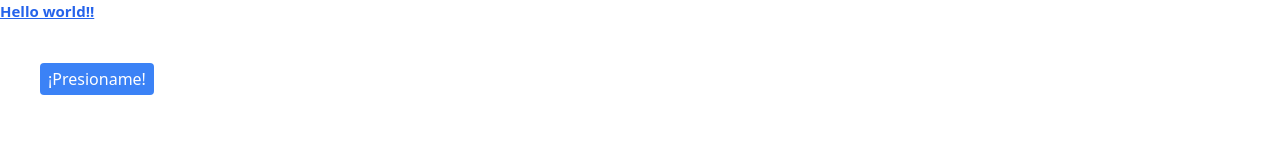
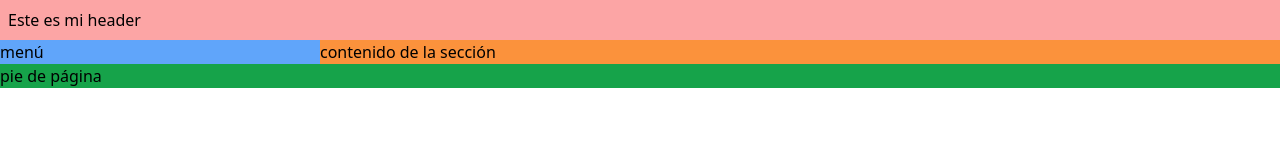
Before and after one commit to pintofelipe/ClassWednesday, a website: page src/index.html in a window 1280 px wide. Drawn offline with nearby package versions, Linux system fonts and the light colour scheme; files that its build step writes are made by us from their sources.

Commit message:
add float utilizando tailwind

```diff
--- a/src/index.html
+++ b/src/index.html
@@ -1,18 +1,30 @@
 <!DOCTYPE html>
 <html lang="es">
+
 <head>
-    <meta charset="UTF-8">
-    <meta name="viewport" content="width=device-width, initial-scale=1.0">
-    <title>Document</title>
-    <link rel="stylesheet" href="/dist/output.css">
+  <meta charset="UTF-8">
+  <meta name="viewport" content="width=device-width, initial-scale=1.0">
+  <title>Box Model Float</title>
+  <link rel="stylesheet" href="/dist/output.css">
 </head>
+
 <body>
-    <h1 class="text-[15px] font-bold underline text-blue-600">
-        Hello world!!
-    </h1 >
+  <div class="mx-auto bg-green-600 max-w container">
+    <header class="p-2 h-10 bg-red-300">
+      Este es mi header
+    </header>
+    <section class="bg-purple-400">
+      <nav class="float-left w-1/4 bg-blue-400">
+        menú
+      </nav>
+      <article class="float-left w-3/4 bg-orange-400">
+        contenido de la sección
+      </article>
+    </section>
+    <footer class="clear-both">
+      pie de página
+    </footer>
+  </div>
+</body>
 
-    <div class="duration-300 transition-colors hover:bg-blue-600 hover:cursor-pointer text-white bg-blue-500  inline-block mt-10 ml-10 py-1 px-2 rounded">
-        ¡Presioname!
-    </div>
-</body>
 </html>
```
